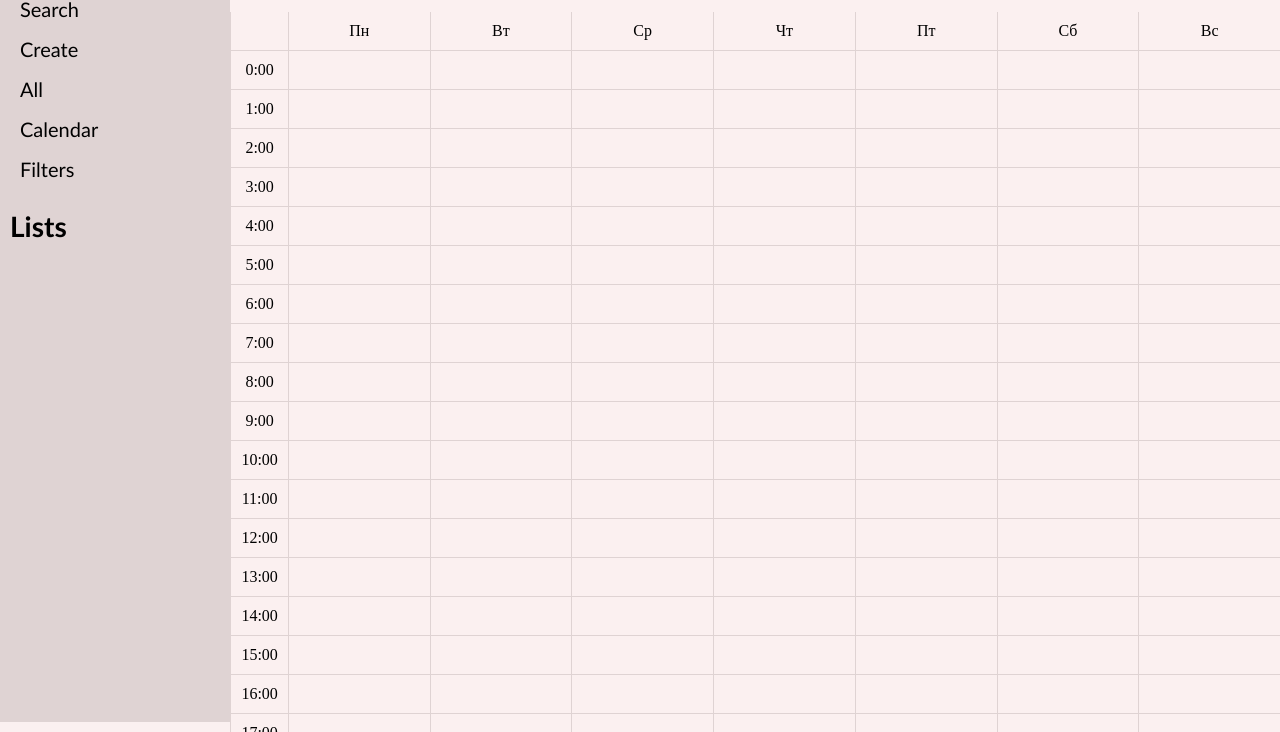
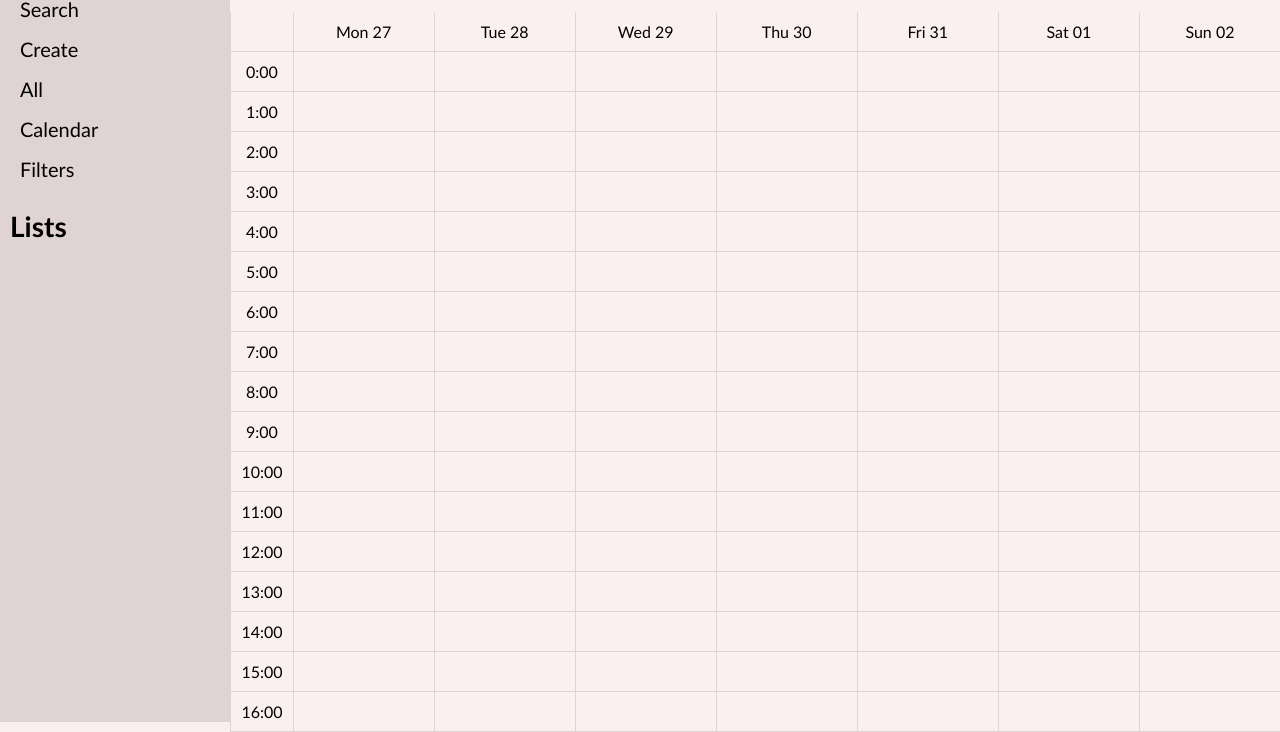
Before and after one commit to Waterme110n/JSpractice, a plain HTML site: page TodoList/main.html in a window 1280 px wide. Shown: the part 78-810 px from the top of the page. Drawn offline with Linux system fonts and the light colour scheme.

Commit message:
day in top for this week

```diff
--- a/TodoList/index.js
+++ b/TodoList/index.js
@@ -158,7 +158,43 @@ function initCalendar() {
     </div>
     <div class='calendarTask'></div>
     `;
-  let calendar = document.querySelector('.calendarTask')
+
+  let calendar = document.querySelector('.calendarTask');
+  addDateCalendar(calendar);
+  addCellWithTime(calendar);
+}
+
+function addDateCalendar(calendar) {
+  let today = new Date()
+  let week = daysInWeeks(today)
+  calendar.innerHTML += `
+    <div class="calendar-header"></div>`
+  calendar.innerHTML += week.map(weekday => `
+    <div class='calendar-header'>${weekday.day+ ' '+ weekday.date}</div>
+    `).join('')
+}
+
+function daysInWeeks(today) {
+  const currentDate = new Date(today);
+  const dayOfWeek = currentDate.getDay();
+  const daysToMon = dayOfWeek === 0 ? 6 : dayOfWeek - 1;
+  currentDate.setDate(currentDate.getDate() - daysToMon);
+
+  let week = [];
+
+  for (i = 0; i < 7; i++) {
+    const date = new Date(currentDate);
+    date.setDate(currentDate.getDate() + i);
+    week.push({
+      day: date.toString().slice(0, 3),
+      date: date.toString().slice(8, 10)
+    })
+  }
+  return week
+}
+
+function addCellWithTime(calendar) {
+
   let timeZone = [];
   for (i = 0; i < 192; i++) {
     if (i % 8 == 0) {
@@ -167,21 +203,11 @@ function initCalendar() {
       timeZone.push('')
     }
   }
-  calendar.innerHTML = `
-    <div class="calendar-header"></div>
-    <div class="calendar-header">Пн</div>
-    <div class="calendar-header">Вт</div>
-    <div class="calendar-header">Ср</div>
-    <div class="calendar-header">Чт</div>
-    <div class="calendar-header">Пт</div>
-    <div class="calendar-header">Сб</div>
-    <div class="calendar-header">Вс</div>`
+
   calendar.innerHTML += timeZone.map(time => `
     <div class="calendar-day">${time}</div>
     `).join('');
 }
-
-
 
 
 
--- a/TodoList/main.html
+++ b/TodoList/main.html
@@ -362,6 +362,7 @@
 
     .calendar-header,
     .calendar-day {
+      font-family: var(--font);
       border: 1px solid var(--secondary-color);
       border-top: none;
       border-right: none;
```
